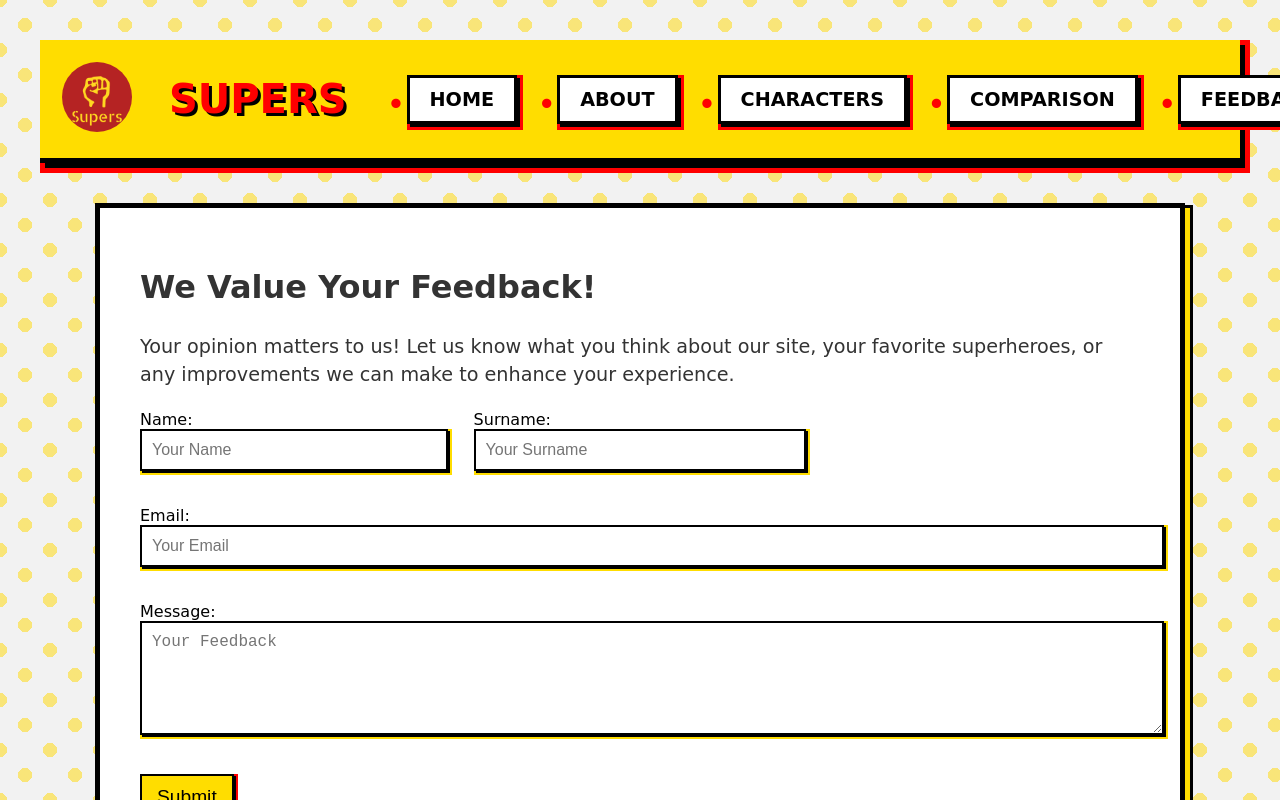
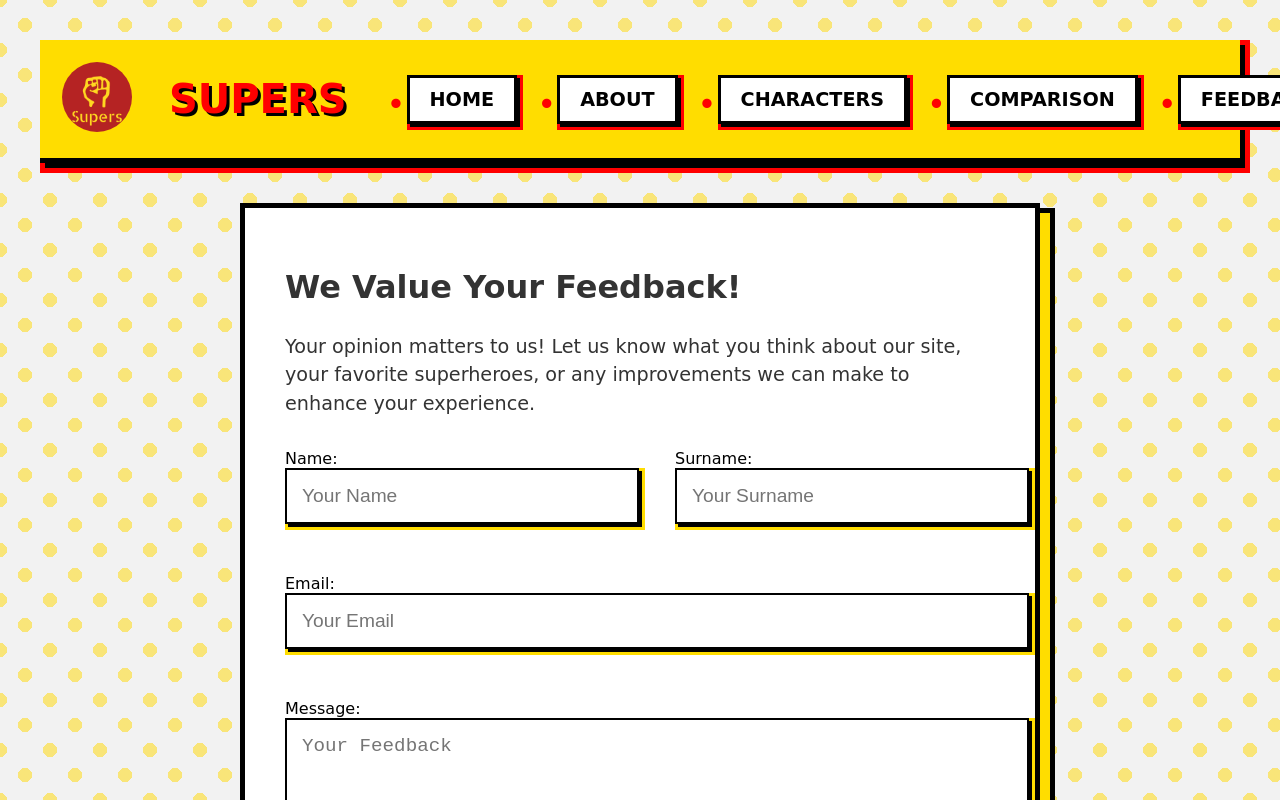
Before and after one commit to MichaelaKemp/DV200_S2_T4_Thoery, a React (Create React App) app in the folder superhero-backend/superhero-frontend/: page /feedback in a window 1280 px wide. Shown: the top 800 px of the page. Built offline with nearby package versions, Linux system fonts and the light colour scheme.

Commit message:
Adjusting to different screen sizes

```diff
--- a/superhero-backend/superhero-frontend/src/components/Feedback.css
+++ b/superhero-backend/superhero-frontend/src/components/Feedback.css
@@ -1,6 +1,6 @@
 /* Page container */
 .page-container {
-  max-width: 100%;
+  max-width: 800px;
   margin: 0 auto;
   padding: 0 20px;
 }
@@ -8,10 +8,10 @@
 /* Feedback form styling */
 .feedback-container {
   background-color: #fff;
-  padding: 20px;
+  padding: 40px;
   border: 5px solid black;
-  box-shadow: 5px 5px 0px #ffdd00, 5px 5px 0px 3px black;
-  max-width: 100%;
+  box-shadow: 10px 10px 0px #ffdd00, 10px 10px 0px 5px black;
+  max-width: 1400px;
   margin: 20px auto;
   text-align: left;
 }
@@ -20,42 +20,47 @@
 .motivation-text {
   font-size: 1.2rem;
   color: #333;
-  margin-bottom: 20px;
+  margin-bottom: 30px;
   line-height: 1.5;
 }
 
 /* Name and Surname container */
 .name-surname-group {
   display: flex;
-  flex-direction: column; /* Default to column layout */
-  gap: 20px;
-  margin-bottom: 20px;
+  justify-content: space-between;
+  gap: 70px;
+  margin-bottom: 30px;
+}
+
+.name-input, .surname-input {
+  flex: 1;
+  box-sizing: border-box;
 }
 
 /* Input fields styling */
 input, textarea {
   width: 100%;
-  padding: 10px;
-  font-size: 1rem;
+  padding: 15px;
+  font-size: 1.2rem;
   border: 2px solid black;
-  box-shadow: 2px 2px 0px black, 2px 2px 0px 2px #ffdd00;
-  margin-bottom: 15px;
+  box-shadow: 3px 3px 0px black, 3px 3px 0px 3px #ffdd00;
+  margin-bottom: 20px;
 }
 
 /* Form group styling */
 .form-group {
-  margin-bottom: 20px;
+  margin-bottom: 30px;
 }
 
 /* Button styling */
 .submit-btn {
-  padding: 10px 15px;
-  font-size: 1rem;
+  padding: 10px 20px;
+  font-size: 1.2rem;
   background-color: #ffdd00;
   color: #000;
   border: 2px solid black;
   cursor: pointer;
-  box-shadow: 2px 2px 0px black, 2px 2px 0px 2px #ff0000;
+  box-shadow: 3px 3px 0px black, 3px 3px 0px 3px #ff0000;
 }
 
 .submit-btn:hover {
@@ -65,32 +70,43 @@ input, textarea {
 
 /* Thank you message */
 .thank-you-message {
-  font-size: 1.2rem;
+  font-size: 1.5rem;
   font-weight: bold;
   color: green;
-  margin-top: 15px;
+  margin-top: 20px;
 }
 
 /* Responsive Design - Media Queries */
-@media (min-width: 768px) {
+@media (max-width: 768px) {
   .feedback-container {
-    max-width: 700px;
-    padding: 30px;
+    padding: 20px;
+    box-shadow: 5px 5px 0px #ffdd00, 5px 5px 0px 3px black;
+    margin: 10px;
   }
 
   .name-surname-group {
-    flex-direction: row; /* Switch to row layout on larger screens */
-    gap: 50px;
+    flex-direction: column;
+    gap: 20px;
+  }
+
+  .submit-btn {
+    font-size: 1rem;
+    padding: 10px 15px;
   }
 }
 
-@media (min-width: 1024px) {
+@media (max-width: 480px) {
   .feedback-container {
-    max-width: 1000px;
-    padding: 40px;
+    padding: 15px;
+    box-shadow: 3px 3px 0px #ffdd00, 3px 3px 0px 2px black;
+  }
+
+  .motivation-text {
+    font-size: 1rem;
   }
 
   .submit-btn {
-    font-size: 1.2rem;
+    font-size: 0.9rem;
+    padding: 8px 12px;
   }
 }
```
